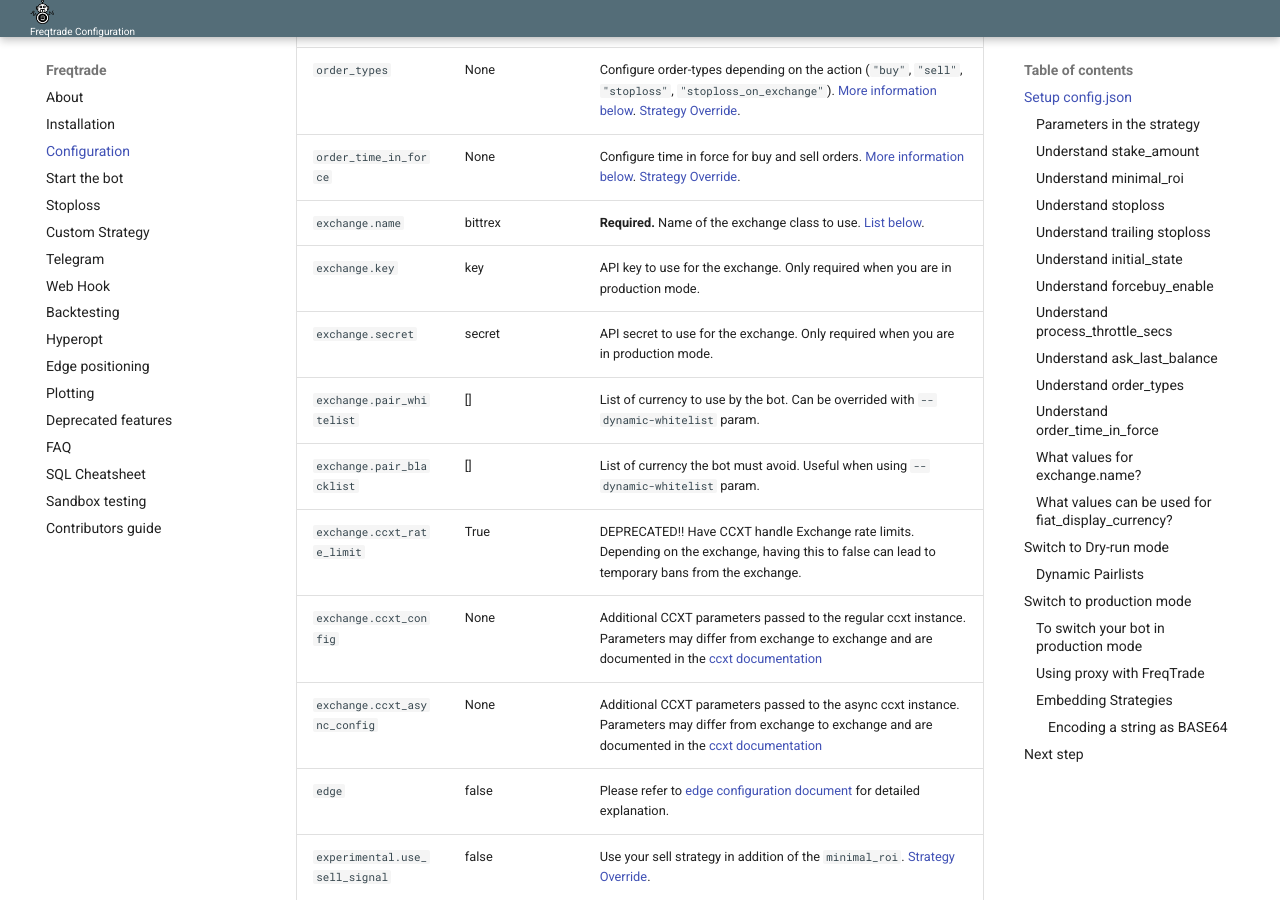
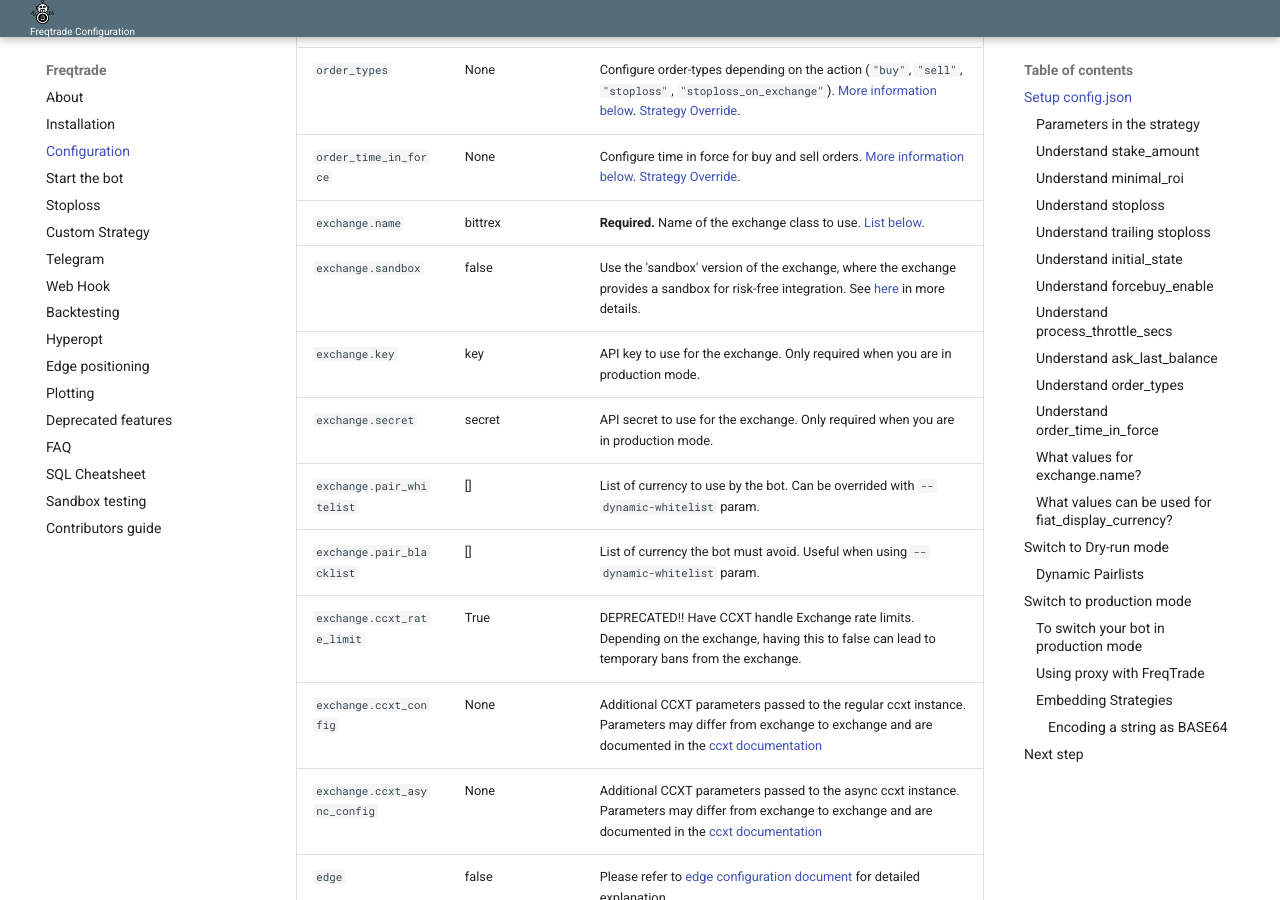
Before and after one commit to jacksonmori755/Crypto-trading-bot, an MkDocs documentation site: the page built from docs/configuration.md, in a window 1280 px wide and 900 px high, scrolled down 2196 px. Built offline with MkDocs 1.6.1 and Material for MkDocs 9.7.7, drawn with Linux system fonts in a browser that asks for light colours.

Commit message:
exchange.sandbox parameter was missing in the docs

```diff
--- a/docs/configuration.md
+++ b/docs/configuration.md
@@ -39,6 +39,7 @@ Mandatory Parameters are marked as **Required**.
 | `order_types` | None | Configure order-types depending on the action (`"buy"`, `"sell"`, `"stoploss"`, `"stoploss_on_exchange"`). [More information below](#understand-order_types). [Strategy Override](#parameters-in-strategy).
 | `order_time_in_force` | None | Configure time in force for buy and sell orders. [More information below](#understand-order_time_in_force). [Strategy Override](#parameters-in-strategy).
 | `exchange.name` | bittrex | **Required.** Name of the exchange class to use. [List below](#user-content-what-values-for-exchangename).
+| `exchange.sandbox` | false | Use the 'sandbox' version of the exchange, where the exchange provides a sandbox for risk-free integration. See [here](sandbox-testing.md) in more details.
 | `exchange.key` | key | API key to use for the exchange. Only required when you are in production mode.
 | `exchange.secret` | secret | API secret to use for the exchange. Only required when you are in production mode.
 | `exchange.pair_whitelist` | [] | List of currency to use by the bot. Can be overrided with `--dynamic-whitelist` param.
```
